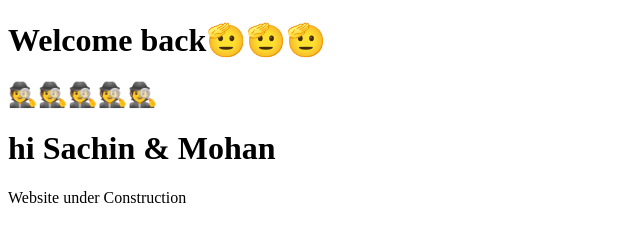
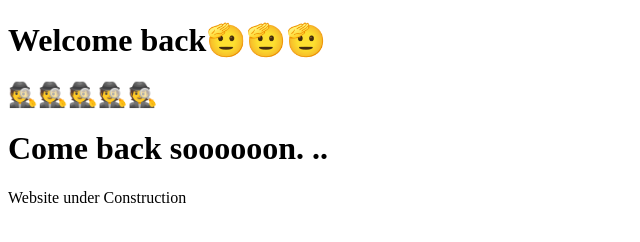
Before and after one commit to legacyofcoding/infiniteis.co, a plain HTML site: page index.html in a window 1280 px wide. Shown: the whole page, without its empty margins (0-640 px from the left). Drawn offline with Linux system fonts and the light colour scheme.

Commit message:
Update index.html

```diff
--- a/index.html
+++ b/index.html
@@ -4,7 +4,8 @@
 
 <h1>Welcome back🫡🫡🫡</h1>
 <h2>🕵️🕵️🕵️🕵️🕵️</h2>
-  <h1>hi Sachin & Mohan</h1>
+  <h1>Come back soooooon.
+  ..</h1>
 <p>Website under Construction</p>
 
 </body>
```
